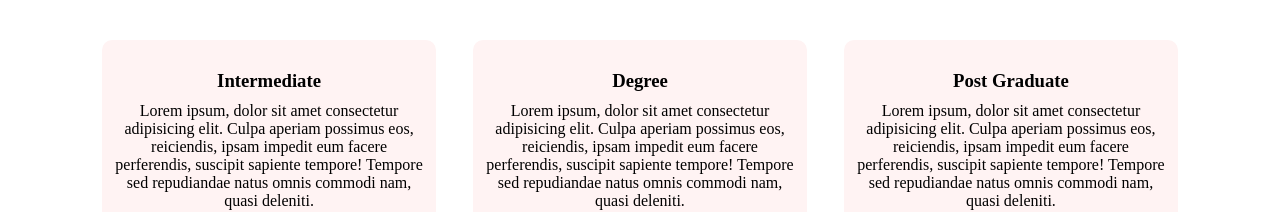
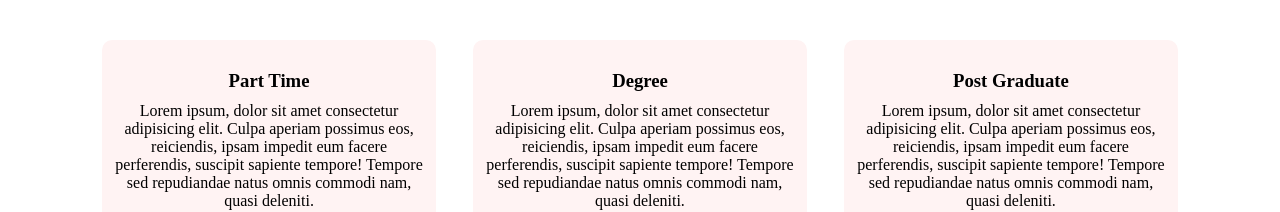
Before and after one commit to Adeleyeha-17/University-website, a React (Vite) app: page /about in a window 1280 px wide. Shown: the part 984-1196 px from the top of the page. Built offline with nearby package versions, Linux system fonts and the light colour scheme.

Commit message:
added some styling to the course component

```diff
--- a/src/component/Course.jsx
+++ b/src/component/Course.jsx
@@ -9,7 +9,7 @@ export const Course = () => {
 
       <div className="row">
          <div className="course-col">
-            <h3>Intermediate</h3>
+            <h3>Part Time</h3>
             <p>Lorem ipsum, dolor sit amet consectetur adipisicing elit. Culpa aperiam possimus eos, reiciendis, ipsam impedit eum facere perferendis, suscipit sapiente tempore! Tempore sed repudiandae natus omnis commodi nam, quasi deleniti.</p>
          </div>
          <div className="course-col">
```
